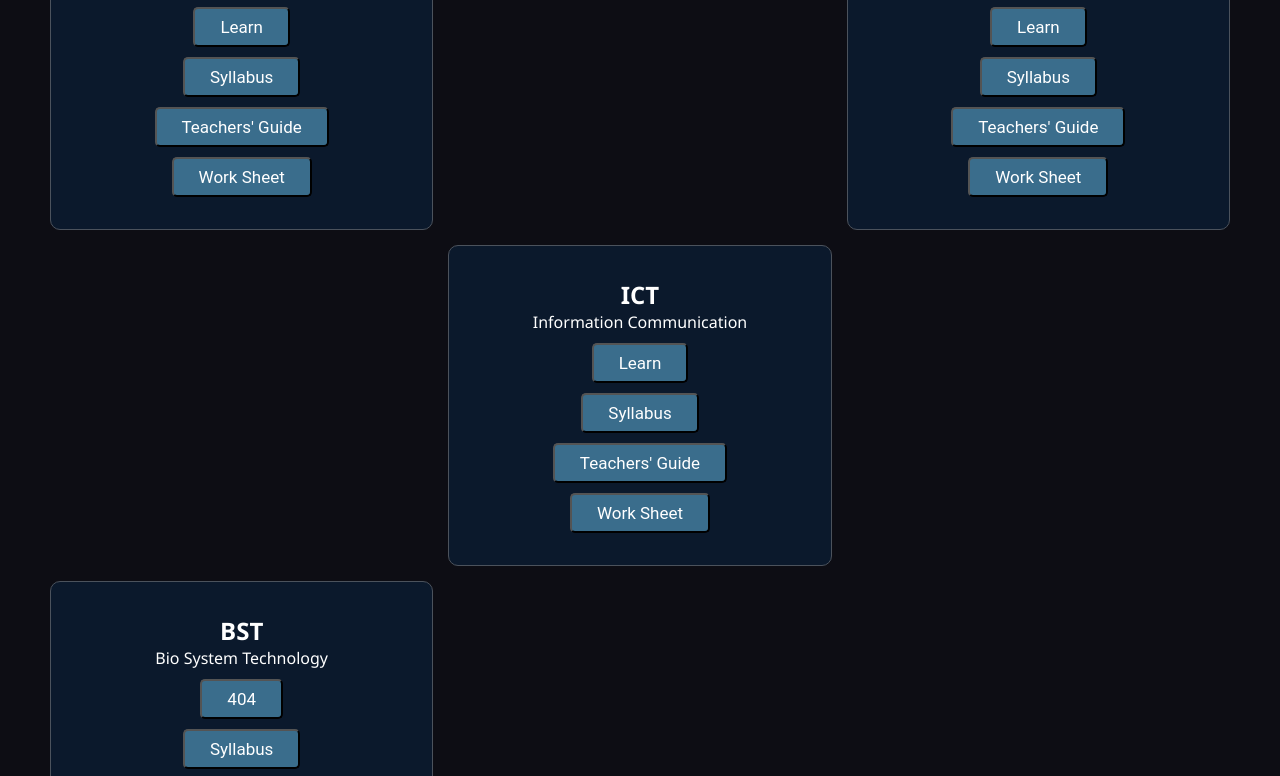
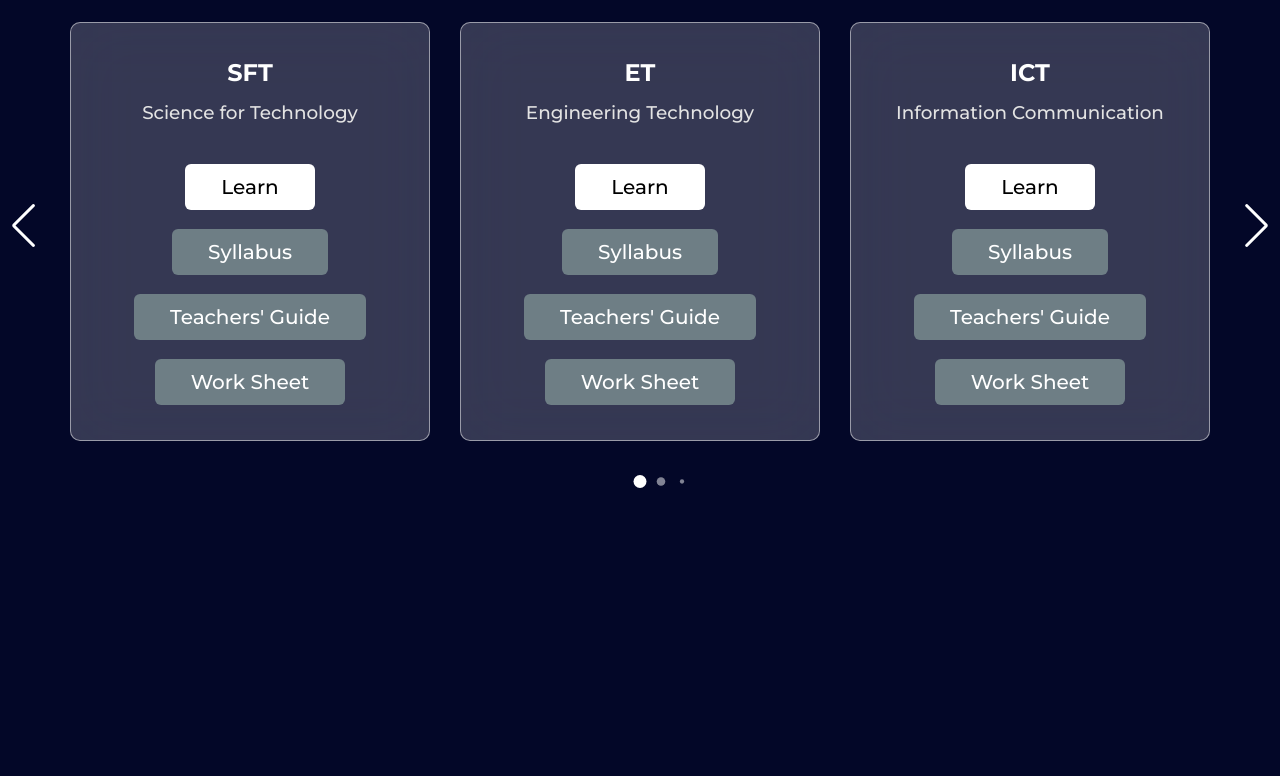
Before and after one commit to Laxan720/web, a plain HTML site: page index.html in a window 1280 px wide. Shown: the part 141-917 px from the top of the page. After the commit the page ends 800 px from the top, so only its background shows below. Drawn offline with nearby package versions, Linux system fonts and the light colour scheme.

Commit message:
Update index.html

```diff
--- a/index.html
+++ b/index.html
@@ -1,58 +1,77 @@
 <!DOCTYPE html>
+<!-- Coding By CodingNepal - www.codingnepalweb.com -->
 <html lang="en">
 <head>
   <meta charset="UTF-8">
   <meta name="viewport" content="width=device-width, initial-scale=1.0">
-  <title>SFT</title>
-  <link rel="stylesheet" href="style.css">
+  <title>AL Technology</title>
+  <!-- Linking SwiperJS CSS -->
+  <link rel="stylesheet" href="https://cdn.jsdelivr.net/npm/swiper@11/swiper-bundle.min.css">
+  <link rel="stylesheet" href="home.css">
+  <style>
+    h2 {text-align: center;}
+    </style>
 </head>
 <body>
-      <div class="grid-container">
 
-        <div class="card">
+  <div class="container swiper">
+    <div class="slider-wrapper">
+      <div class="card-list swiper-wrapper">
 
-          <h2>SFT</h2>
-          <p>Science for Technology</p>
-          <a href="sft.html"><button class="theory" target="_blank">Learn</button><a><br>
-            <a href="https://nie.lk/pdffiles/tg/sALSyl%20SFT.pdf" target="_blank"><button class="theory">Syllabus</button><a><br>
-              <a href="sylsft.html" ><button class="theory" >Teachers' Guide</button><a><br>
-            <a href="et.html"><button class="theory" >Work Sheet</button><a>
+
+        <div class="card-item swiper-slide">
+
+          <h2 class="user-name">SFT</h2>
+          <p class="user-profession">Science for Technology</p>
+          <a href="sft.html"><button class="message-button1" target="_blank">Learn</button><a><br>
+            <a href="https://nie.lk/pdffiles/tg/sALSyl%20SFT.pdf" target="_blank"><button class="message-button">Syllabus</button><a><br>
+              <a href="sylsft.html" ><button class="message-button" >Teachers' Guide</button><a><br>
+            <a href="et.html"><button class="message-button" >Work Sheet</button><a>
+          </div>
+
+        <div class="card-item swiper-slide">
+
+          <h2 class="user-name">ET</h2>
+          <p class="user-profession">Engineering Technology</p>
+          <a href="et.html" target="_blank" ><button class="message-button1">Learn </button><a><br>
+            <a href="https://nie.lk/pdffiles/tg/sALSyl%20EngTec.pdf" target="_blank" ><button class="message-button">Syllabus</button><a><br>
+              <a href="sylet.html" ><button class="message-button">Teachers' Guide</button><a><br>
+            <a href="et.html" target="_blank" ><button class="message-button">Work Sheet</button><a>
+          </div>
+
+        <div class="card-item swiper-slide">
+
+          <h2 class="user-name">ICT</h2>
+          <p class="user-profession">Information Communication</p>
+          <a href="ict.html" target="_blank" ><button class="message-button1">Learn</button><a><br>
+            <a href="https://nie.lk/pdffiles/tg/sALSyl%20ICT.pdf" target="_blank" ><button class="message-button">Syllabus</button><a><br>
+              <a href="sylict.html" ><button class="message-button">Teachers' Guide</button><a><br>
+            <a href="et.html" target="_blank" ><button class="message-button">Work Sheet</button><a>
+          </div>
+
+        <div class="card-item swiper-slide">
+
+          <h2 class="user-name">BST</h2>
+          <p class="user-profession">Bio System Technology</p>
+          <a href="" target="_blank" > <button class="message-button1" target="_blank">404</button><a><br>
+          <a href="" target="_blank" ><button class="message-button">Syllabus</button><a><br>
+            <a href="" ><button class="message-button">Teachers' Guide</button><a><br>
+              <a href="" target="_blank" ><button class="message-button">Work Sheet</button><a>
+
 
         </div>
-
-        <div class="card">
-
-        <h2>ET</h2>
-        <p>Engineering Technology</p>
-        <a href="et.html" target="_blank" ><button class="theory">Learn </button><a><br>
-          <a href="https://nie.lk/pdffiles/tg/sALSyl%20EngTec.pdf" target="_blank" ><button class="theory">Syllabus</button><a><br>
-            <a href="sylet.html" ><button class="theory">Teachers' Guide</button><a><br>
-          <a href="et.html" target="_blank" ><button class="theory">Work Sheet</button><a>
-        </div>
-
-
-        <div class="card">
-
-        <h2>ICT</h2>
-          <p>Information Communication</p>
-          <a href="ict.html" target="_blank" ><button class="theory">Learn</button><a><br>
-            <a href="https://nie.lk/pdffiles/tg/sALSyl%20ICT.pdf" target="_blank" ><button class="theory">Syllabus</button><a><br>
-              <a href="sylict.html" ><button class="theory">Teachers' Guide</button><a><br>
-            <a href="et.html" target="_blank" ><button class="theory">Work Sheet</button><a>
-          </div>
-
-
-          <div class="card">
-
-          <h2>BST</h2>
-          <p>Bio System Technology</p>
-          <a href="" target="_blank" > <button class="theory" target="_blank">404</button><a><br>
-          <a href="" target="_blank" ><button class="theory">Syllabus</button><a><br>
-            <a href="" ><button class="theory">Teachers' Guide</button><a><br>
-              <a href="" target="_blank" ><button class="theory">Work Sheet</button><a>
-          </div>
-
       </div>
 
-  </body>
+      <div class="swiper-pagination"></div>
+      <div class="swiper-slide-button swiper-button-prev"></div>
+      <div class="swiper-slide-button swiper-button-next"></div>
+    </div>
+  </div>
+
+  <!-- Linking SwiperJS script -->
+  <script src="https://cdn.jsdelivr.net/npm/swiper@11/swiper-bundle.min.js"></script>
+
+  <!-- Linking custom script -->
+  <script src="script.js"></script>
+</body>
 </html>
```
